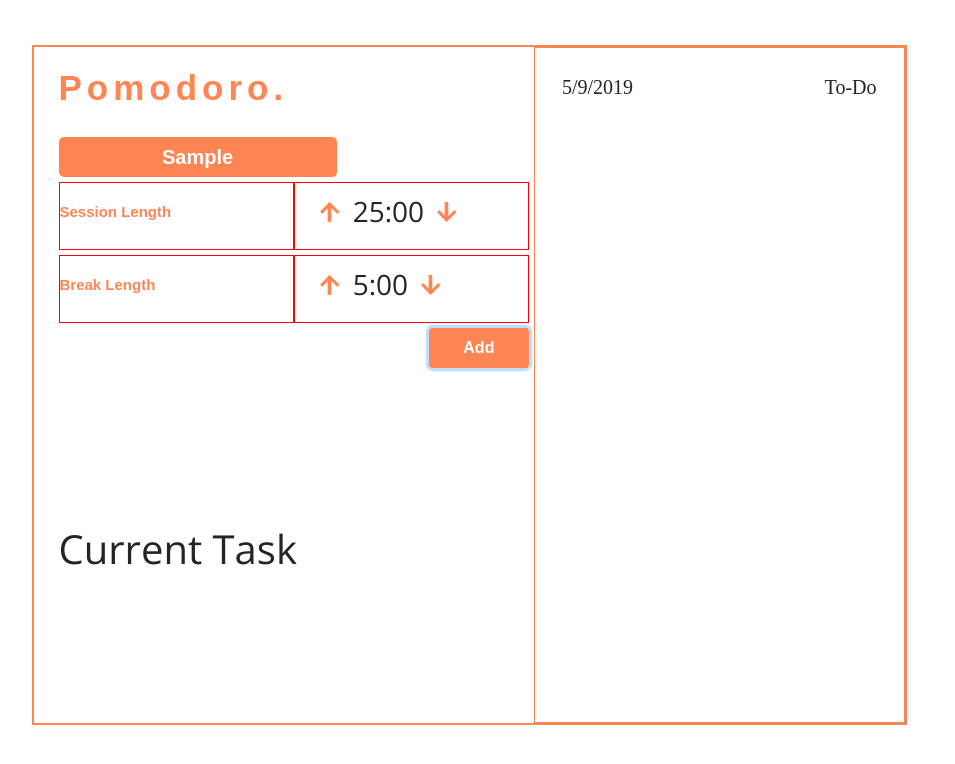
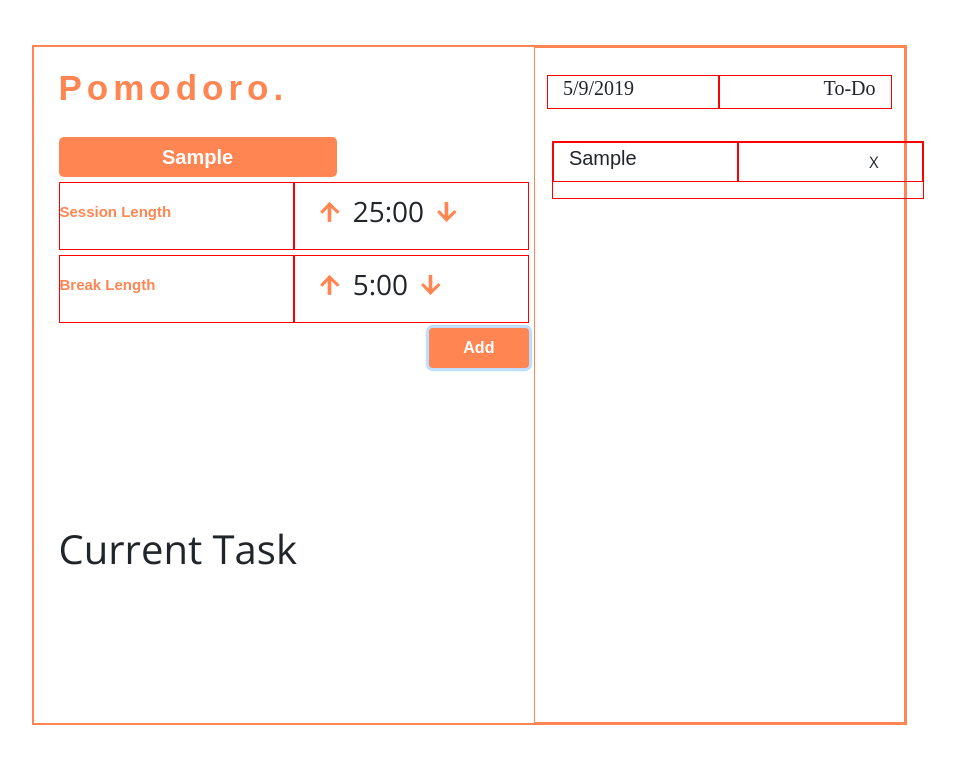
Before and after one commit to Gc0rp/react-pomodoro, a React app: page / in a window 1280 px wide. Both pictures are taken after typing "Sample" into the empty fields and a click on the button "Add". Shown: the top 764 px of the page, without its empty margins (171-1126 px from the left). Built offline with nearby package versions, Linux system fonts and the light colour scheme.

Commit message:
Updated styles and Added feature to allow users to delete items.

```diff
--- a/src/components/ListOfTodo.js
+++ b/src/components/ListOfTodo.js
@@ -2,7 +2,66 @@ import React from 'react';
 import {connect} from 'react-redux';
 import BoxStyle from '../constants/css/BoxStyle';
 import DateOfToday from './DateOfToday';
+import {Task} from '../classes/Task';
 import todoStyle from '../constants/css/TodoStyle';
+
+class ListOfTodo extends React.Component{
+
+    super(props){
+        constructor(props);
+
+        this.deleteTodo = this.deleteTodo.bind(this);
+
+    }
+
+    deleteTodo(todoItem){
+        const newList = this.props.todosList.filter( (i) => {
+            return JSON.stringify(i) !== JSON.stringify(todoItem);
+        });
+        console.log(newList);
+
+    }
+
+    render(){
+
+        const renderedElements = this.props.todosList.map( (i) => {
+            return (
+                <div className="row">
+                    <div className="col-lg-6">
+                        <li key={i.title} className="todoItem">{i.title}</li>
+                    </div>
+                    <div className="col-lg-6" id="col-button">
+                        <button type="button" className="btn delete-button" onClick={() => this.deleteTodo(new Task(i.title, i.taskTime, i.breakTime))}>X</button>
+                    </div>
+                </div>
+
+            );
+        });
+
+        return(
+
+            <div style={BoxStyle}>
+                <div className="row" style={{padding: "27px"}}>
+                    <div className="col-lg-6 list-of-todo-label">
+                        <DateOfToday />
+                    </div>
+                    <div className="col-lg-6 list-of-todo-label" style={{textAlign: "right"}}>
+                        <h5 style={todoStyle}>To-Do</h5>
+                    </div>
+                </div>
+
+                <div className="row" style={{paddingLeft: "27px"}}>
+                    <div className="col-lg-12 list-of-todos">
+                        <ul className="display-todos">
+                            {renderedElements}
+                        </ul>
+                    </div>
+                </div>
+            </div>
+
+        );
+    }
+}
 
 const mapStateToProps = (state) => {
     return {
@@ -10,23 +69,4 @@ const mapStateToProps = (state) => {
     };
 };
 
-const ListOfTodo = (props) =>{
-    return (
-        <div style={BoxStyle}>
-            <div className="row" style={{padding: "27px"}}>
-                <div className="col-lg-6 list-of-todo-label">
-                    <DateOfToday />
-                </div>
-                <div className="col-lg-6 list-of-todo-label" style={{textAlign: "right"}}>
-                    <h5 style={todoStyle}>To-Do</h5>
-                    <ul>
-                        {props.todosList[0]}
-                    </ul>
-                </div>
-            </div>
-
-        </div>
-    );
-};
-
 export default connect(mapStateToProps, null)(ListOfTodo);
--- a/src/constants/css/reset.js
+++ b/src/constants/css/reset.js
@@ -25,6 +25,33 @@ const reset = css`
         margin: 5px;
     }
 
+    .list-of-todos{
+        border: 1px solid red;
+    }
+
+    .display-todos{
+        list-style-type: none;
+    }
+
+    .todoItem{
+        font-family: 'Cantarell', sans-serif;
+        font-size: 20px;
+    }
+
+    .col-lg-6{
+        border: 1px solid red;
+        word-wrap: break-word;
+    }
+
+    #col-button{
+        text-align: right;
+    }
+
+    .delete-button{
+        margin-right: 15px;
+    }
+
+
     .setTaskLabel{
         padding-left: 0px;
         border: 1px solid red;
--- a/src/reducers/index.js
+++ b/src/reducers/index.js
@@ -17,7 +17,7 @@ const handleTasksReducer = (state = defaultState, action) => {
 
     case 'ADD_NEW_TASK':
         const newTask = new Task(action.name, action.time, action.break);
-        let newState = {...state};
+        let newState = {...state, todos: [...state.todos]};
         newState.todos.push(newTask);
         return newState;
     case 'INCREASE_SESSION_TIME':
```
